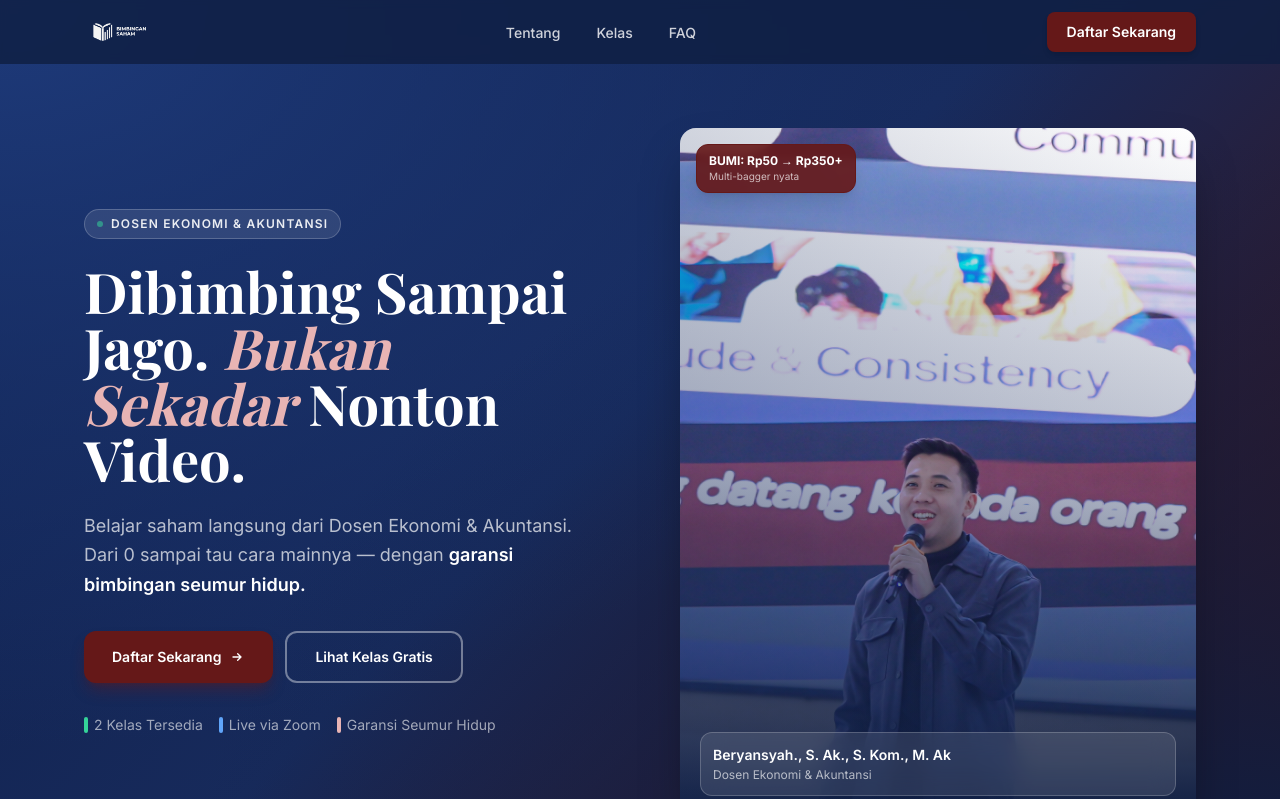
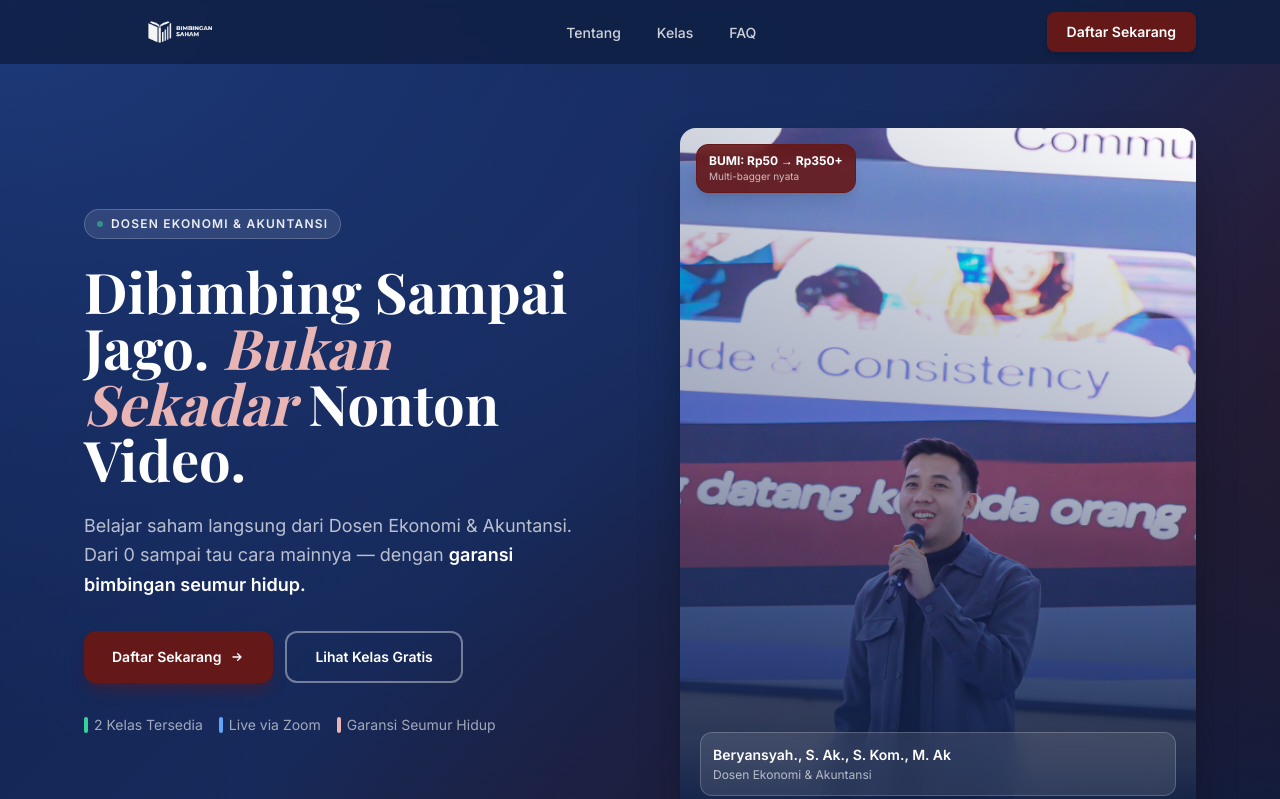
Before and after one commit to bimbingan-saham/landing-page, a Next.js app: page / in a window 1280 px wide. Shown: the top 799 px of the page. Built offline with nearby package versions, Linux system fonts and the light colour scheme; a web font is replaced by a local one.

Commit message:
perbesar logo navbar

```diff
--- a/components/Navbar.tsx
+++ b/components/Navbar.tsx
@@ -33,7 +33,7 @@ export default function Navbar() {
           <img
             src="/images/Bimbingan Saham White Logo.png"
             alt="Bimbingan Saham"
-            className="h-10 w-auto"
+            className="h-12 w-48 object-contain"
           />
         </a>
 
```
